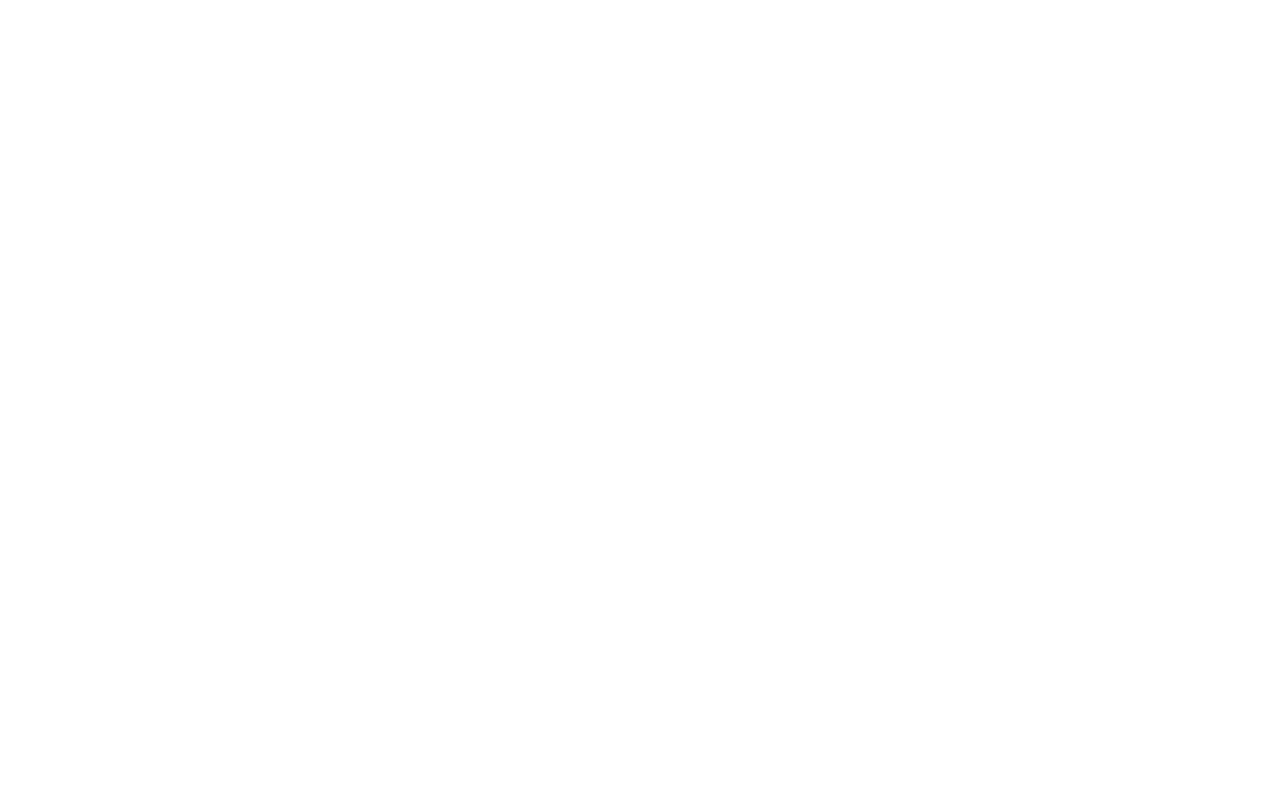
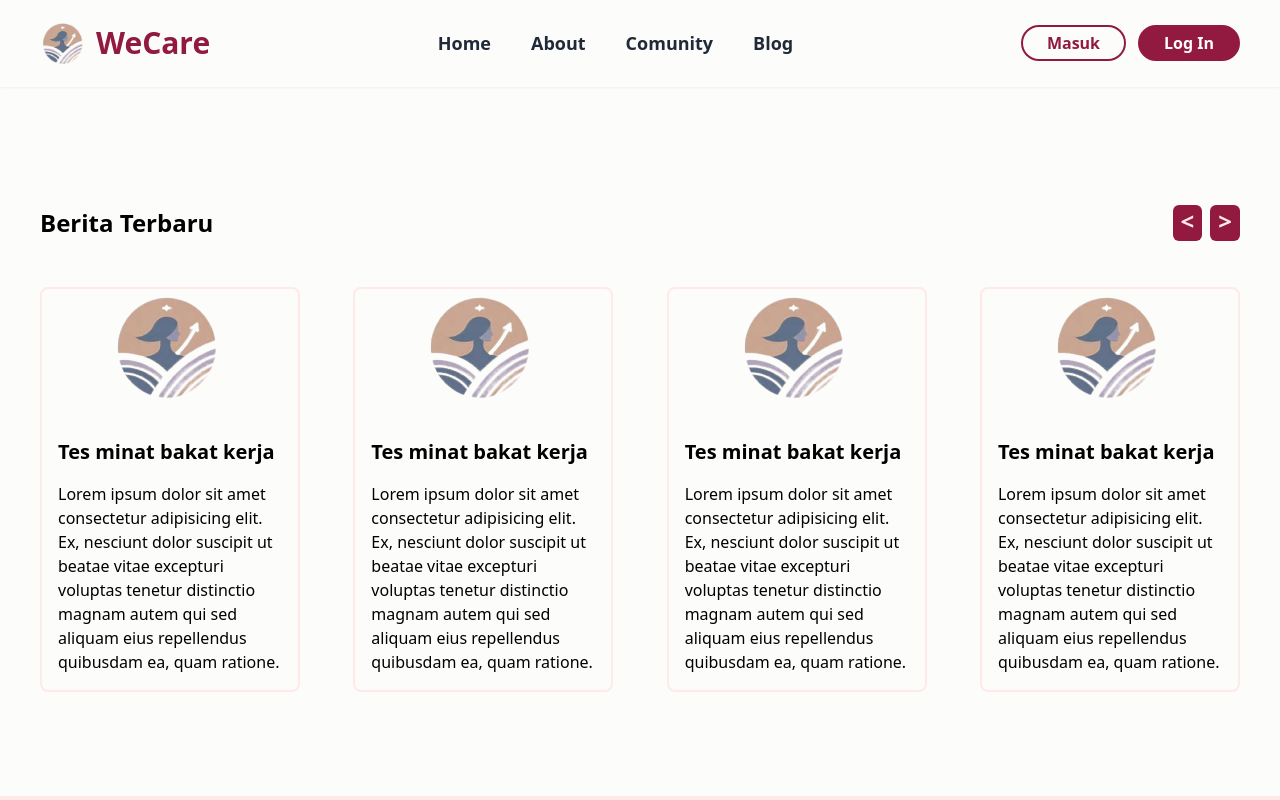
Before and after one commit to Nyi-Ageng-Serang/WeCare-final-project, a React (Vite) app: page /Blog in a window 1280 px wide. Before the commit this address had no page. Shown: the top 800 px of the page. Built offline with nearby package versions, Linux system fonts and the light colour scheme.

Commit message:
menghubungkan navigasi blog dan comunity

```diff
--- a/src/App.jsx
+++ b/src/App.jsx
@@ -7,6 +7,7 @@
 import Tes from "./components/Tes/Tes";
 import Soal from "./components/Tes/Soal";
 import Result from "./components/Tes/Result";
+import Blog from "./components/Homepage/Blog";
 
 function App() {
   return (
@@ -15,6 +16,8 @@
         <Route path="/" element={<PageTemplate />}>
           <Route path="/" element={<Homepage />} />
           <Route path="/About" element={<AboutPage />} />
+          <Route path="/blog" element={<Blog/>} />
+
         </Route>
 
         <Route path="/login" element={<Login />} />
--- a/src/components/Navbar.jsx
+++ b/src/components/Navbar.jsx
@@ -26,9 +26,13 @@
               <Link to="/About">About</Link>
             </li>
 
-            <li className=" hover:text-red">Comunity</li>
+            <a href="https://bit.ly/FormAnggota-PI" className=" hover:text-red">
+              Comunity
+            </a>
 
-            <li className=" hover:text-red">Blog</li>
+            <li className=" hover:text-red">
+              <Link to="/blog">Blog</Link>
+            </li>
           </div>
 
           {/* Regis & Login */}
@@ -60,11 +64,15 @@
           <li className="block py-2 font-semibold text-gray-800 hover:text-red">
             <Link to="/About">About</Link>
           </li>
-          <a className="block py-2 font-semibold text-gray-800 hover:text-red">
+          <a
+            href="https://bit.ly/FormAnggota-PI"
+            target="_blank"
+            className="block py-2 font-semibold text-gray-800 hover:text-red"
+          >
             Comunity
           </a>
           <a className="block py-2 font-semibold text-gray-800 hover:text-red">
-            Blog
+            <Link to="/blog">Blog</Link>
           </a>
           <li className="block py-2 font-semibold border-2 border-red text-red rounded-full text-center mt-4 hover:bg-pink hover:border-pink hover:text-red">
             <Link to="/register"> Masuk</Link>
```
